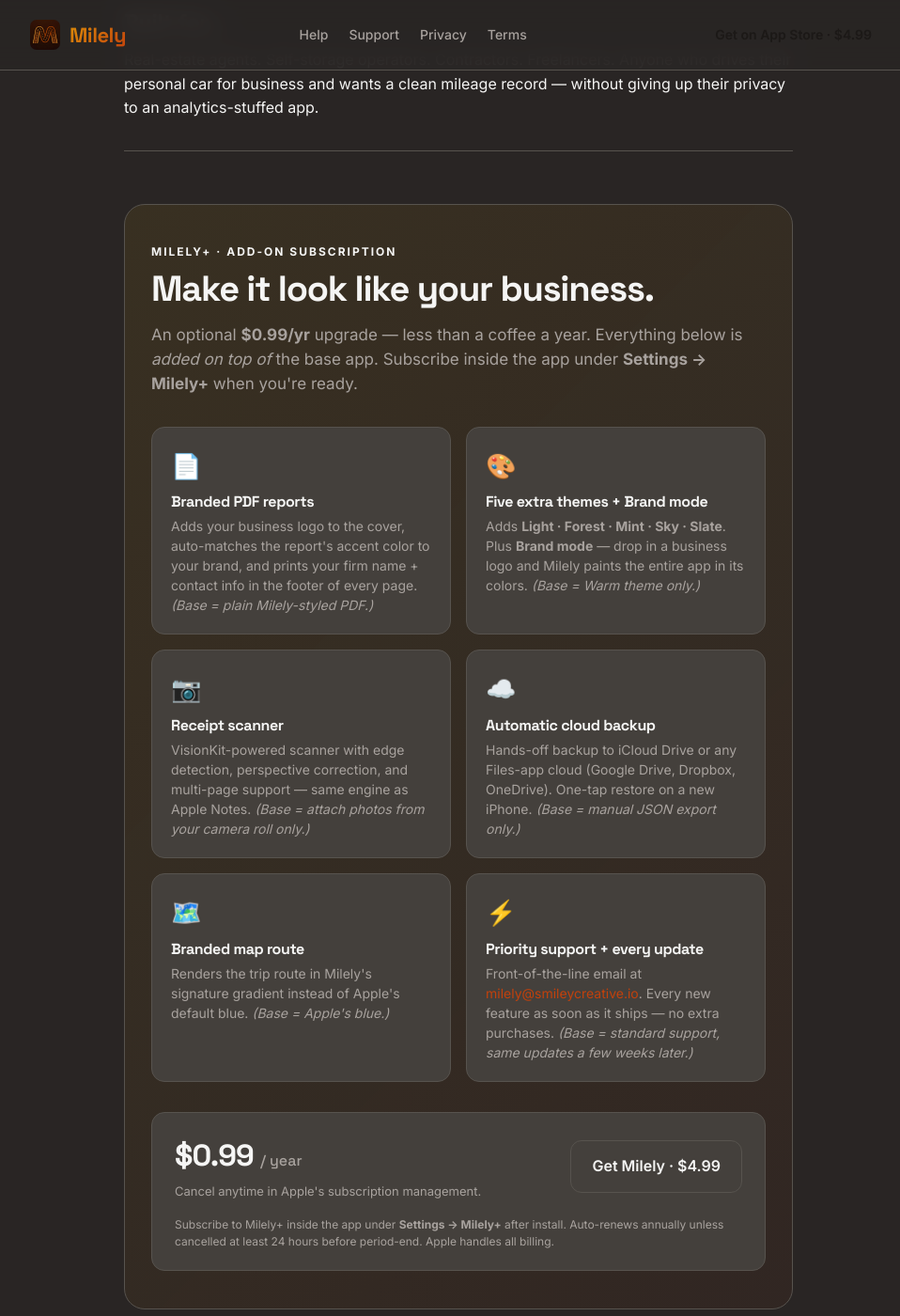
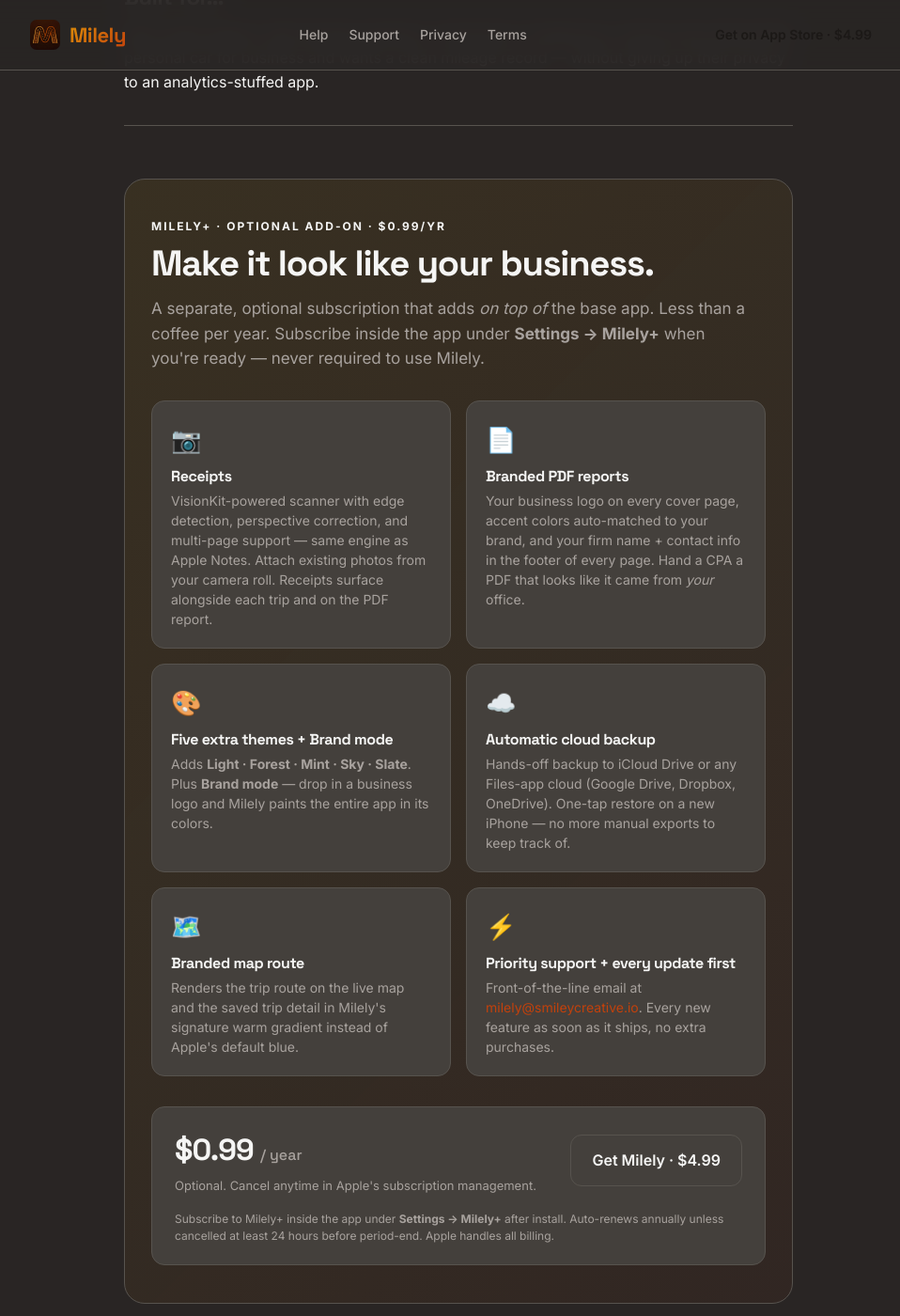
Before and after one commit to gregphuh/gregphuh.github.io, a Jekyll site: the page built from index.html, in a window 1280 px wide and 1400 px high, scrolled down 1881 px. Shown: the whole window at 94% size, without its empty margins (152-1110 px from the left). Built offline with Jekyll 4.4.1, drawn with Linux system fonts in a browser that asks for light colours; some of the changed text lies outside the part shown.

Commit message:
Clean Base vs Milely+ feature split — no commingling
Greg flagged that receipts and other features were drifting between
buckets. Canonical split now applied across every page:

BASE ($4.99 one-time, forever-free):
  - Trip recording (manual + auto), live map
  - Live Activity, Widget, Watch, Siri
  - Plain PDF + CSV reports
  - Per-business tagging, Trip Templates, calendar, vehicle auto-detect
  - Tax bracket, manual JSON export
  - Warm theme only, Apple-blue map route, standard email support

MILELY+ ($0.99/yr add-on):
  - Receipts (scanner + camera-roll attach + on PDF) — moved fully
    here, removed from base
  - Branded PDF reports (logo, colors, firm footer)
  - Five extra themes (Light, Forest, Mint, Sky, Slate) + Brand mode
  - Automatic cloud backup (iCloud, Drive, Dropbox, OneDrive)
  - Branded map route (gradient instead of Apple blue)
  - Priority email support + every update first

Pages updated: index.html (top features cards + What you get list +
Plus showcase), help/index.md (sections 5 and 6), support/index.md
(pricing FAQ).

Co-Authored-By: Claude Opus 4.7 (1M context) <noreply@anthropic.com>

```diff
--- a/index.html
+++ b/index.html
@@ -31,19 +31,19 @@ description: Track mileage for business deductions. On-device, private, no subsc
     <p>No analytics. No third-party SDKs. No Milely servers. Your data stays on your iPhone — period.</p>
   </div>
   <div class="feature">
-    <h3>Backups are your choice</h3>
-    <p>iCloud Drive, Google Drive, Dropbox, OneDrive — or no backup at all. You pick where your data goes.</p>
+    <h3>Manual export, your choice</h3>
+    <p>Share a JSON backup file via the iOS share sheet — email, Files, AirDrop, anywhere you want. Free, any time.</p>
   </div>
   <div class="feature">
-    <h3>$4.99 buys it, own it</h3>
-    <p>One-time purchase. The base app is fully functional forever — no subscription required. Optional <strong>Milely+</strong> at $0.99/yr unlocks premium features, priority support, and all updates as they're released.</p>
+    <h3>$4.99, own it forever</h3>
+    <p>One-time purchase. The base app is fully functional forever — no subscription required. Optional <strong>Milely+</strong> at $0.99/yr if you want the extras.</p>
   </div>
 </section>
 
 <hr/>
 
-<h2>What's included <span class="bucket-tag bucket-tag-base">$4.99 · base app</span></h2>
-<p class="bucket-blurb">Everything below works forever after a one-time purchase. No subscription required.</p>
+<h2>What you get for $4.99 <span class="bucket-tag bucket-tag-base">one-time</span></h2>
+<p class="bucket-blurb">A complete, self-contained mileage tracker. Buy once, use forever — no subscription, no servers, no data collection.</p>
 <ul class="bucket-list">
   <li>Manual trip recording with live route map</li>
   <li>Automatic trip detection (CoreMotion + GPS, opt-in)</li>
@@ -51,15 +51,15 @@ description: Track mileage for business deductions. On-device, private, no subsc
   <li>Home Screen Widget showing this month's deduction</li>
   <li>Apple Watch companion (Start/End from your wrist)</li>
   <li>Siri Shortcuts ("Hey Siri, start a Milely trip")</li>
-  <li>Annual PDF + CSV mileage reports (plain styling)</li>
+  <li>Annual PDF + CSV mileage reports</li>
   <li>Per-business tagging with quick-start chips</li>
   <li>Trip Templates for recurring routes</li>
   <li>Calendar suggestions (opt-in)</li>
   <li>Vehicle auto-detect via CarPlay / Bluetooth</li>
-  <li>Receipt photos — attach from your camera roll</li>
   <li>Tax bracket setting → see real estimated savings</li>
-  <li>Manual JSON export / restore (anywhere you want)</li>
-  <li>One default theme (Warm)</li>
+  <li>Manual JSON export to anywhere (Files, AirDrop, email)</li>
+  <li>Warm theme (the original Milely look)</li>
+  <li>Standard email support</li>
 </ul>
 
 <hr/>
@@ -70,40 +70,40 @@ description: Track mileage for business deductions. On-device, private, no subsc
 <hr/>
 
 <section class="plus-section">
-  <div class="plus-eyebrow">MILELY+ · ADD-ON SUBSCRIPTION</div>
+  <div class="plus-eyebrow">MILELY+ · OPTIONAL ADD-ON · $0.99/YR</div>
   <h2 class="plus-title">Make it look like your business.</h2>
-  <p class="plus-sub">An optional <strong>$0.99/yr</strong> upgrade — less than a coffee a year. Everything below is <em>added on top of</em> the base app. Subscribe inside the app under <strong>Settings → Milely+</strong> when you're ready.</p>
+  <p class="plus-sub">A separate, optional subscription that adds <em>on top of</em> the base app. Less than a coffee per year. Subscribe inside the app under <strong>Settings → Milely+</strong> when you're ready — never required to use Milely.</p>
 
   <div class="plus-grid">
     <div class="plus-card">
+      <div class="plus-icon">📷</div>
+      <h3>Receipts</h3>
+      <p>VisionKit-powered scanner with edge detection, perspective correction, and multi-page support — same engine as Apple Notes. Attach existing photos from your camera roll. Receipts surface alongside each trip and on the PDF report.</p>
+    </div>
+    <div class="plus-card">
       <div class="plus-icon">📄</div>
       <h3>Branded PDF reports</h3>
-      <p>Adds your business logo to the cover, auto-matches the report's accent color to your brand, and prints your firm name + contact info in the footer of every page. <em>(Base = plain Milely-styled PDF.)</em></p>
+      <p>Your business logo on every cover page, accent colors auto-matched to your brand, and your firm name + contact info in the footer of every page. Hand a CPA a PDF that looks like it came from <em>your</em> office.</p>
     </div>
     <div class="plus-card">
       <div class="plus-icon">🎨</div>
       <h3>Five extra themes + Brand mode</h3>
-      <p>Adds <strong>Light · Forest · Mint · Sky · Slate</strong>. Plus <strong>Brand mode</strong> — drop in a business logo and Milely paints the entire app in its colors. <em>(Base = Warm theme only.)</em></p>
-    </div>
-    <div class="plus-card">
-      <div class="plus-icon">📷</div>
-      <h3>Receipt scanner</h3>
-      <p>VisionKit-powered scanner with edge detection, perspective correction, and multi-page support — same engine as Apple Notes. <em>(Base = attach photos from your camera roll only.)</em></p>
+      <p>Adds <strong>Light · Forest · Mint · Sky · Slate</strong>. Plus <strong>Brand mode</strong> — drop in a business logo and Milely paints the entire app in its colors.</p>
     </div>
     <div class="plus-card">
       <div class="plus-icon">☁️</div>
       <h3>Automatic cloud backup</h3>
-      <p>Hands-off backup to iCloud Drive or any Files-app cloud (Google Drive, Dropbox, OneDrive). One-tap restore on a new iPhone. <em>(Base = manual JSON export only.)</em></p>
+      <p>Hands-off backup to iCloud Drive or any Files-app cloud (Google Drive, Dropbox, OneDrive). One-tap restore on a new iPhone — no more manual exports to keep track of.</p>
     </div>
     <div class="plus-card">
       <div class="plus-icon">🗺️</div>
       <h3>Branded map route</h3>
-      <p>Renders the trip route in Milely's signature gradient instead of Apple's default blue. <em>(Base = Apple's blue.)</em></p>
+      <p>Renders the trip route on the live map and the saved trip detail in Milely's signature warm gradient instead of Apple's default blue.</p>
     </div>
     <div class="plus-card">
       <div class="plus-icon">⚡</div>
-      <h3>Priority support + every update</h3>
-      <p>Front-of-the-line email at <a href="mailto:milely@smileycreative.io">milely@smileycreative.io</a>. Every new feature as soon as it ships — no extra purchases. <em>(Base = standard support, same updates a few weeks later.)</em></p>
+      <h3>Priority support + every update first</h3>
+      <p>Front-of-the-line email at <a href="mailto:milely@smileycreative.io">milely@smileycreative.io</a>. Every new feature as soon as it ships, no extra purchases.</p>
     </div>
   </div>
 
@@ -111,7 +111,7 @@ description: Track mileage for business deductions. On-device, private, no subsc
     <div class="plus-price-row">
       <div>
         <div class="plus-price-amount">$0.99 <span>/ year</span></div>
-        <div class="plus-price-detail">Cancel anytime in Apple's subscription management.</div>
+        <div class="plus-price-detail">Optional. Cancel anytime in Apple's subscription management.</div>
       </div>
       <a class="badge-link" href="https://apps.apple.com/app/milely/idTBD" rel="noopener">Get Milely · $4.99</a>
     </div>
@@ -123,7 +123,7 @@ description: Track mileage for business deductions. On-device, private, no subsc
 
 <section class="hero" style="margin-top: 48px;">
   <h2 style="font-family: 'Space Grotesk', sans-serif; letter-spacing: -1.2px; font-size: 36px; margin-bottom: 8px;">Ready when you are.</h2>
-  <p class="tagline" style="font-size: 18px; max-width: 520px;">$4.99 one-time. Optional Milely+ at $0.99/yr unlocks premium features, priority support, and all updates as they're released.</p>
+  <p class="tagline" style="font-size: 18px; max-width: 520px;">$4.99 one-time gets you the full mileage tracker. Add Milely+ for $0.99/yr only if you want the extras.</p>
   <a class="badge-link" href="https://apps.apple.com/app/milely/idTBD" rel="noopener">Get on the App Store · $4.99</a>
 </section>
 
```
Also changed, not shown: help/index.md (+12 -10 lines), support/index.md (+10 -6 lines).
